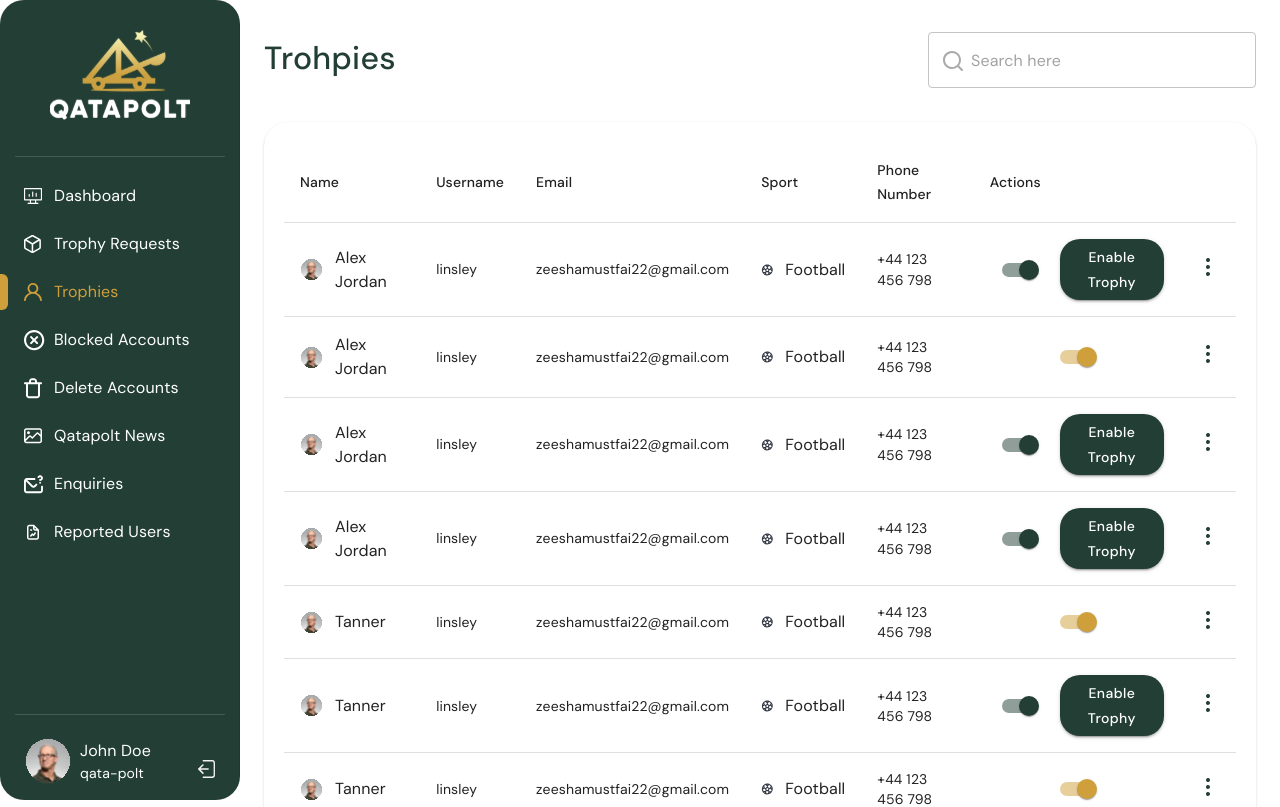
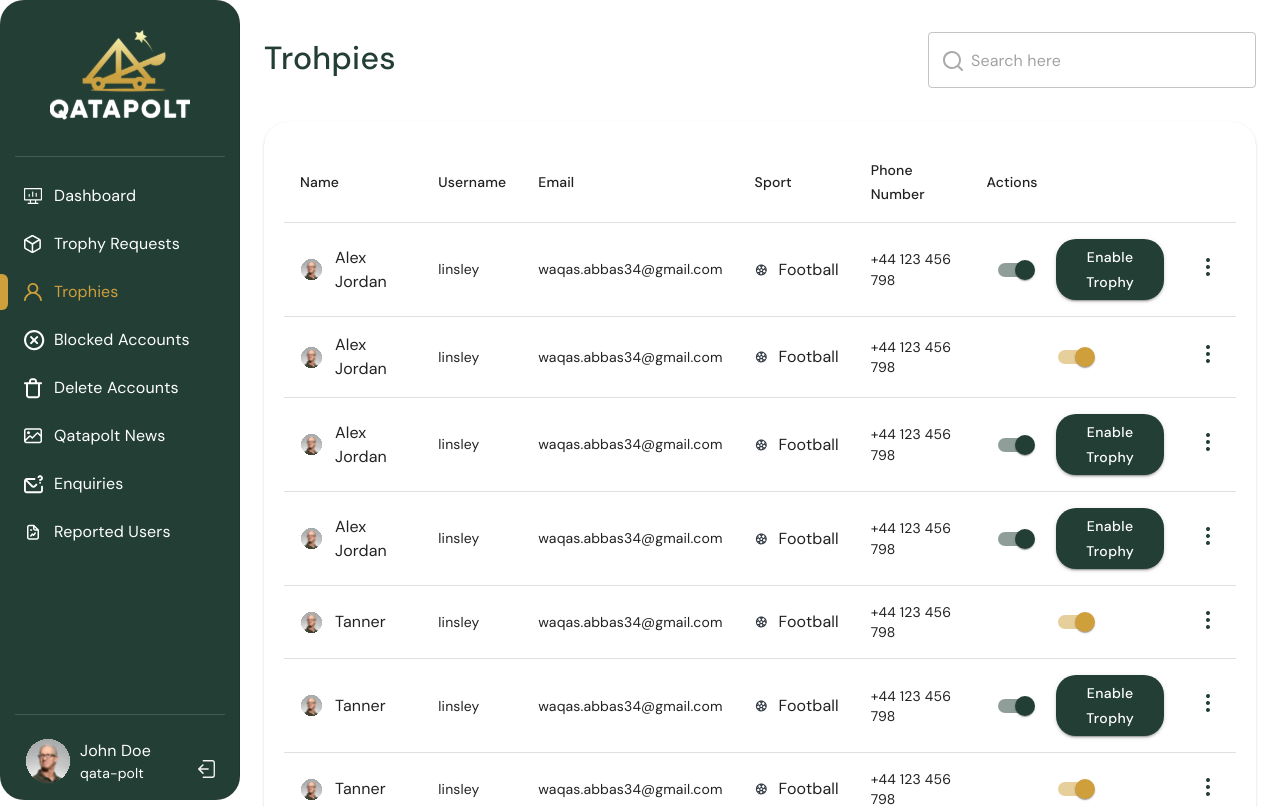
Before and after one commit to ZeeshanMustfai/qata-dashboard, a React (Vite) app: page /trophies in a window 1280 px wide. Shown: the top 807 px of the page. Built offline with nearby package versions, Linux system fonts and the light colour scheme.

Commit message:
update email

```diff
--- a/src/mock/tablesMock.ts
+++ b/src/mock/tablesMock.ts
@@ -64,7 +64,7 @@ export const dataTrophyReq = [
 	{
 		name: "Alex Jordan",
 		username: "linsley",
-		email: "zeeshamustfai22@gmail.com",
+		email: "waqas.abbas34@gmail.com",
 		sport: "Football",
 		phone: "+44 123 456 798",
 		action: 1,
@@ -72,7 +72,7 @@ export const dataTrophyReq = [
 	{
 		name: "Alex Jordan",
 		username: "linsley",
-		email: "zeeshamustfai22@gmail.com",
+		email: "waqas.abbas34@gmail.com",
 		sport: "Football",
 		phone: "+44 123 456 798",
 		action: 2,
@@ -80,7 +80,7 @@ export const dataTrophyReq = [
 	{
 		name: "Alex Jordan",
 		username: "linsley",
-		email: "zeeshamustfai22@gmail.com",
+		email: "waqas.abbas34@gmail.com",
 		sport: "Football",
 		phone: "+44 123 456 798",
 		action: 3,
@@ -88,7 +88,7 @@ export const dataTrophyReq = [
 	{
 		name: "Alex Jordan",
 		username: "linsley",
-		email: "zeeshamustfai22@gmail.com",
+		email: "waqas.abbas34@gmail.com",
 		sport: "Football",
 		phone: "+44 123 456 798",
 		action: 3,
@@ -96,7 +96,7 @@ export const dataTrophyReq = [
 	{
 		name: "Tanner",
 		username: "linsley",
-		email: "zeeshamustfai22@gmail.com",
+		email: "waqas.abbas34@gmail.com",
 		sport: "Football",
 		phone: "+44 123 456 798",
 		action: 4,
@@ -104,7 +104,7 @@ export const dataTrophyReq = [
 	{
 		name: "Tanner",
 		username: "linsley",
-		email: "zeeshamustfai22@gmail.com",
+		email: "waqas.abbas34@gmail.com",
 		sport: "Football",
 		phone: "+44 123 456 798",
 		action: 5,
@@ -112,7 +112,7 @@ export const dataTrophyReq = [
 	{
 		name: "Tanner",
 		username: "linsley",
-		email: "zeeshamustfai22@gmail.com",
+		email: "waqas.abbas34@gmail.com",
 		sport: "Football",
 		phone: "+44 123 456 798",
 		action: 6,
@@ -120,7 +120,7 @@ export const dataTrophyReq = [
 	{
 		name: "Tanner",
 		username: "linsley",
-		email: "zeeshamustfai22@gmail.com",
+		email: "waqas.abbas34@gmail.com",
 		sport: "Football",
 		phone: "+44 123 456 798",
 		action: 7,
@@ -128,7 +128,7 @@ export const dataTrophyReq = [
 	{
 		name: "Tanner",
 		username: "linsley",
-		email: "zeeshamustfai22@gmail.com",
+		email: "waqas.abbas34@gmail.com",
 		sport: "Football",
 		phone: "+44 123 456 798",
 		action: 8,
@@ -136,7 +136,7 @@ export const dataTrophyReq = [
 	{
 		name: "Tanner",
 		username: "linsley",
-		email: "zeeshamustfai22@gmail.com",
+		email: "waqas.abbas34@gmail.com",
 		sport: "Football",
 		phone: "+44 123 456 798",
 		action: 9,
@@ -144,7 +144,7 @@ export const dataTrophyReq = [
 	// {
 	// 	name: "Tanner",
 	// 	username: "linsley",
-	// 	email: "zeeshamustfai22@gmail.com",
+	// 	email: "waqas.abbas34@gmail.com",
 	// 	sport: "Football",
 	// 	phone: "+44 123 456 798",
 	// 	action: 10,
```
